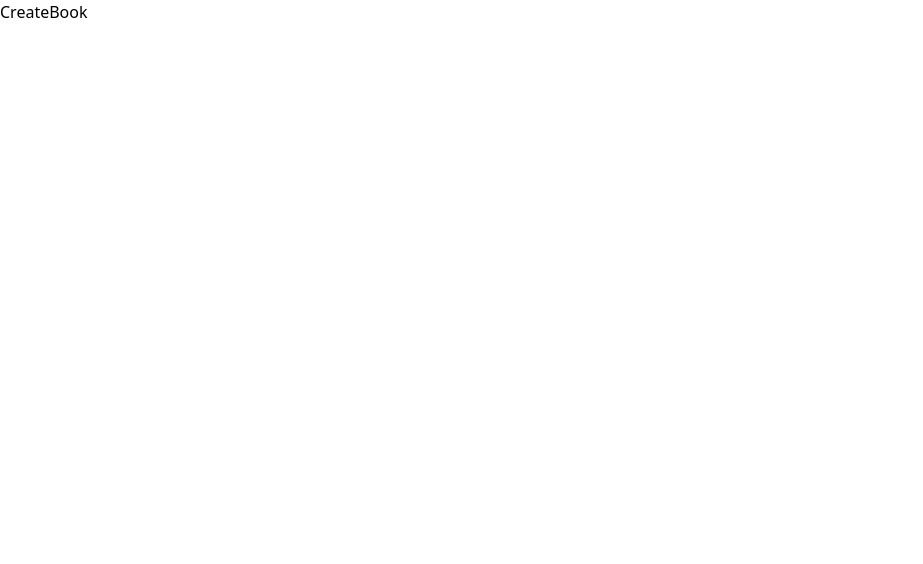
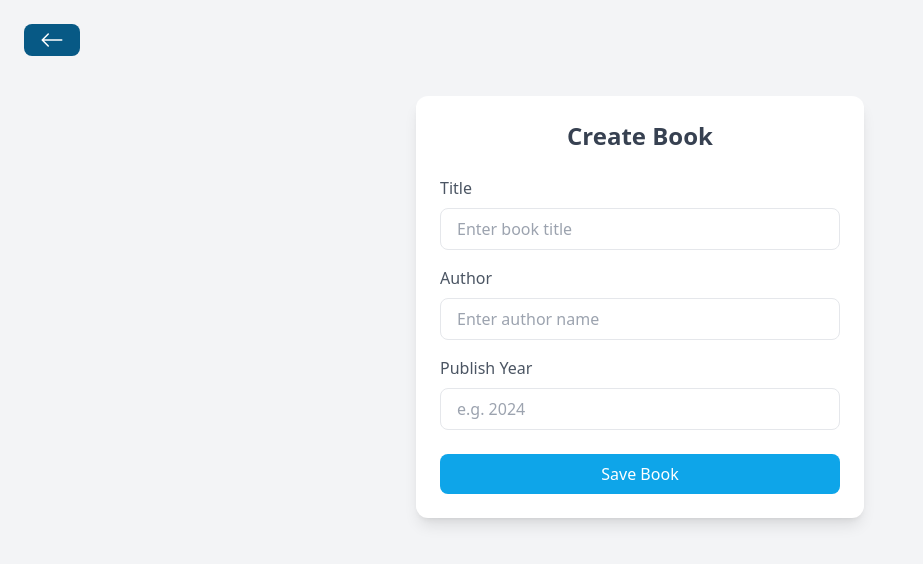
Before and after one commit to rushi0612/BookStore-MERN, a React (Vite) app in the folder frontend/: page /books/create in a window 1280 px wide. Shown: the top 564 px of the page, without its empty margins (0-923 px from the left). Built offline with nearby package versions, Linux system fonts and the light colour scheme.

Commit message:
create book in react

```diff
--- a/frontend/src/pages/CreateBook.jsx
+++ b/frontend/src/pages/CreateBook.jsx
@@ -1,9 +1,90 @@
-import React from 'react'
+import React, { useState } from "react";
+import BackButton from "../components/BackButton";
+import axios from "axios";
+import Spinner from "../components/Spinner";
+import { useNavigate } from "react-router-dom";
 
 const CreateBook = () => {
+  const [title, setTitle] = useState("");
+  const [author, setAuthor] = useState("");
+  const [publishYear, setPublishYear] = useState("");
+  const [loading, setLoading] = useState(false);
+  const navigate = useNavigate();
+
+  const handelSaveBook = () => {
+    const data = { title, author, publishYear };
+    setLoading(true);
+
+    axios
+      .post("http://localhost:5000/books", data)
+      .then(() => {
+        setLoading(false);
+        navigate("/");
+      })
+      .catch((error) => {
+        setLoading(false);
+        alert("An error happened. Please try again!");
+        console.error(error);
+      });
+  };
+
   return (
-    <div>CreateBook</div>
-  )
-}
+    <div className="min-h-screen bg-gray-100 p-6">
+      <BackButton />
 
-export default CreateBook
+      <div className="max-w-md mx-auto mt-10 bg-white rounded-xl shadow-lg p-6">
+        <h1 className="text-2xl font-semibold text-center mb-6 text-gray-700">
+          Create Book
+        </h1>
+
+        {loading && <Spinner />}
+
+        {/* Title */}
+        <div className="mb-4">
+          <label className="block text-gray-600 mb-2">Title</label>
+          <input
+            type="text"
+            value={title}
+            onChange={(e) => setTitle(e.target.value)}
+            placeholder="Enter book title"
+            className="w-full px-4 py-2 border rounded-lg focus:outline-none focus:ring-2 focus:ring-sky-400"
+          />
+        </div>
+
+        {/* Author */}
+        <div className="mb-4">
+          <label className="block text-gray-600 mb-2">Author</label>
+          <input
+            type="text"
+            value={author}
+            onChange={(e) => setAuthor(e.target.value)}
+            placeholder="Enter author name"
+            className="w-full px-4 py-2 border rounded-lg focus:outline-none focus:ring-2 focus:ring-sky-400"
+          />
+        </div>
+
+        {/* Publish Year */}
+        <div className="mb-6">
+          <label className="block text-gray-600 mb-2">Publish Year</label>
+          <input
+            type="number"
+            value={publishYear}
+            onChange={(e) => setPublishYear(e.target.value)}
+            placeholder="e.g. 2024"
+            className="w-full px-4 py-2 border rounded-lg focus:outline-none focus:ring-2 focus:ring-sky-400"
+          />
+        </div>
+
+        {/* Save Button */}
+        <button
+          onClick={handelSaveBook}
+          className="w-full bg-sky-500 text-white py-2 rounded-lg font-medium hover:bg-sky-600 transition"
+        >
+          Save Book
+        </button>
+      </div>
+    </div>
+  );
+};
+
+export default CreateBook;
```
